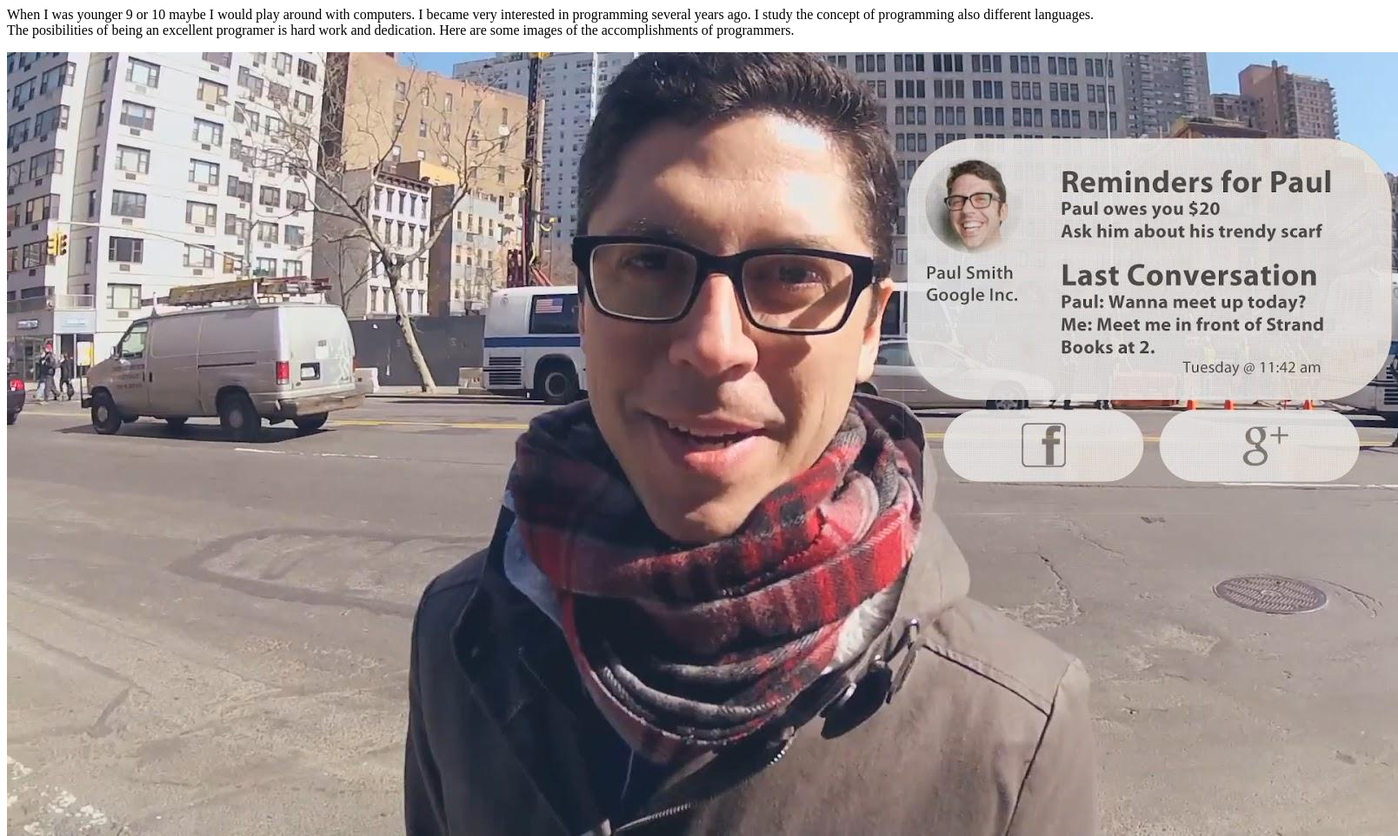
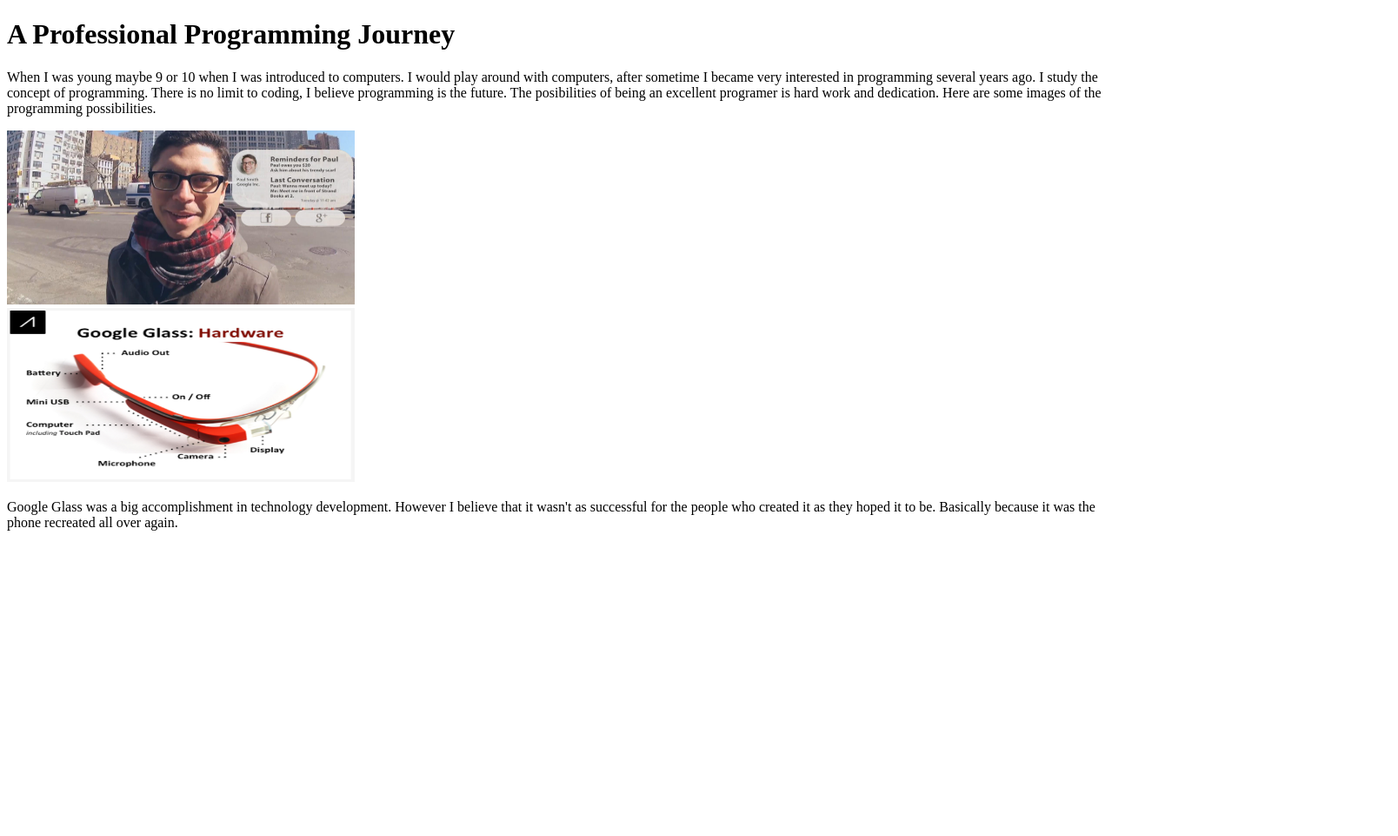
Before and after one commit to JoeStroud/html-me-something, a plain HTML site: page index.html in a window 1280 px wide. Shown: the whole page at 87% size, 1608 px wide, since content can reach past the window. After the commit the page ends 800 px from the top, so only its background shows below. Drawn offline with Linux system fonts and the light colour scheme.

Commit message:
Changed my html5 a little

```diff
--- a/index.html
+++ b/index.html
@@ -1,10 +1,15 @@
+<!DOCTYPE html>
 <hmtl>
 <head>
 <title>A Professional Programming Journey</title>
 </head>
-<p>When I was younger 9 or 10 maybe I would play around with computers. I became very interested in programming
-   several years ago.  I study the concept of programming also different languages. The posibilities of being
-   an excellent programer is hard work and dedication. Here are some images of the accomplishments of programmers.</p>
-   <img src="images/google-glass.jpg" alt="Hi" height="" width="">
+<h1>A Professional Programming Journey</h1>
+<p>When I was young maybe 9 or 10 when I was introduced to computers. I would play around with computers, after sometime I became very interested in programming
+   several years ago.  I study the concept of programming. There is no limit to coding, I believe programming is the future. The posibilities of being
+   an excellent programer is hard work and dedication. Here are some images of the programming possibilities.</p>
+   <img src="images/Google-Glass.jpg" height="200" width="400"><br>
+   <img src="images/joe.png" height="200" width="400">
+   <p>Google Glass was a big accomplishment in technology development. However I believe that it wasn't as successful
+       for the people who created it as they hoped it to be. Basically because it was the phone recreated all over again.</p>
 
 </hmtl>
```
